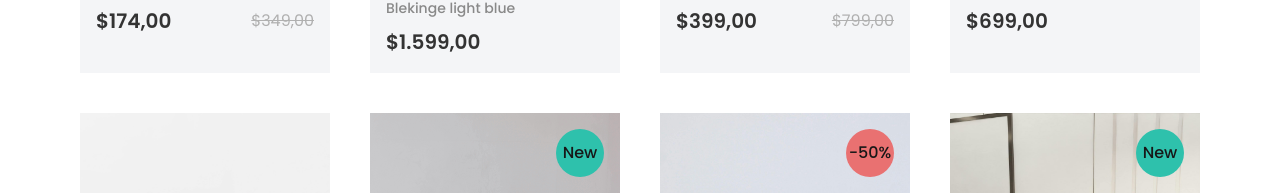
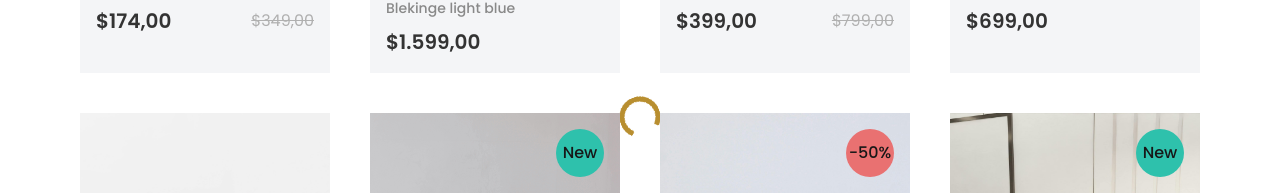
Before and after one commit to thentrsfs/furniro-app, a Next.js app: page / in a window 1280 px wide. Shown: the part 2073-2266 px from the top of the page. Built offline with nearby package versions, Linux system fonts and the light colour scheme.

Commit message:
Adding loading spinner on images

```diff
--- a/app/page.tsx
+++ b/app/page.tsx
@@ -12,6 +12,7 @@ import GoldenButton from "@/components/ui/GoldenButton";
 export default function Home() {
 
   const [isMobile, setIsMobile] = useState(false);
+  const [loading, setLoading] = useState(true);
 
   useEffect(() => {
   setIsMobile(window.innerWidth < 1024);
@@ -19,7 +20,12 @@ export default function Home() {
 
   return (
   <div className="relative bg-white flex flex-col items-center lg:gap-14 pb-12 gap-8">
-        <Image src='/backgrounds/scandinavian-bg.svg' priority alt="scandinavian-interior-mockup-wall-decal-background" width={1440} height={718} className="w-full relative " />
+     {loading && (
+            <div className="absolute inset-0 flex items-center justify-center">
+          <div className="w-10 h-10 border-4 border-golden border-t-transparent rounded-full animate-spin"></div>
+        </div>
+          )}
+        <Image src='/backgrounds/scandinavian-bg.svg' onLoadingComplete={() => setLoading(false)} priority alt="scandinavian-interior-mockup-wall-decal-background" width={1440} height={718} className="w-full relative " />
         <div className="lg:absolute lg:top-40 lg:right-20 2xl:right-50 2xl:top-60 gap-4 lg:gap-2 lg:px-11 justify-around lg:pt-8 lg:pb-2 flex flex-col rounded-[10px] lg:w-[643px] lg:h-[443px] mx-6 p-6 bg-yellow-light">
           <div className="flex flex-col gap-2">
 <p className="text-font-color font-semibold tracking-[3px]">New Arrival</p>
--- a/components/sections/BrowseRange.tsx
+++ b/components/sections/BrowseRange.tsx
@@ -1,7 +1,10 @@
+'use client'
 import { rangeThumbnails } from "@/data/thumbnails";
+import { useState } from "react";
 import Image from "next/image"
 
 const BrowseRange = () => {
+  const [loading, setLoading] = useState(true);
   return (
     <section className="flex flex-col items-center w-full 2xl:px-50 lg:px-20 gap-8 px-6">
         <div className="flex flex-col items-center gap-2">
@@ -11,7 +14,12 @@ const BrowseRange = () => {
         <div className="w-full flex gap-4 justify-between">
           {rangeThumbnails.map((item) => (
             <div className="flex flex-col items-center gap-4" key={item.title}>
-            <Image src={item.src} alt={item.alt} width={381} height={480} className="" />
+               {loading && (
+            <div className="absolute inset-0 flex items-center justify-center">
+          <div className="w-10 h-10 border-4 border-golden border-t-transparent rounded-full animate-spin"></div>
+        </div>
+          )}
+            <Image src={item.src} alt={item.alt} onLoadingComplete={() => setLoading(false)} width={381} height={480} className="" />
             <p className="text-font-color font-semibold lg:text-2xl text-lg">{item.title}</p>
             </div>
           ))}
--- a/components/sections/HeaderImage.tsx
+++ b/components/sections/HeaderImage.tsx
@@ -1,9 +1,18 @@
+'use client'
 import Image from 'next/image'
+import { useState } from 'react'
 
 const HeaderImage = ({header, from='Home'} : {header: string, from?: string}) => {
+  const [loading, setLoading] = useState(true);
+
   return (
      <div className="relative">
-<Image src='/backgrounds/shop-bg.svg' alt="shop-bg" width={1440} height={328} className='w-full'/>
+       {loading && (
+            <div className="absolute inset-0 flex items-center justify-center">
+          <div className="w-10 h-10 border-4 border-golden border-t-transparent rounded-full animate-spin"></div>
+        </div>
+          )}
+<Image src='/backgrounds/shop-bg.svg' onLoadingComplete={() => setLoading(false)} alt="shop-bg" width={1440} height={328} className='w-full'/>
 <div className='absolute inset-0 bg-white/45 backdrop-blur-[2.5px]'></div>
 <div className='absolute left-[50%] top-[50%] translate-x-[-50%] translate-y-[-50%] text-black flex flex-col items-center lg:gap-4 gap-1'>
 <h2 className='font-medium lg:text-5xl text-2xl'>{header}</h2>
--- a/components/sections/Products.tsx
+++ b/components/sections/Products.tsx
@@ -12,6 +12,7 @@ const Products = ({ isHomePage,isMobile, related, category }: { isHomePage: bool
   const pathname = usePathname();
   const { itemsToShow, selectedCategory, setSelectedCategory, getStartIndex, getEndIndex, getSortedProducts, getFilteredProducts, setCurrentPage, currentPage } = useProductStore();
   const {formatPrice} = useCartStore();
+  const [loading, setLoading] = useState(true);
 
   const [homeVisibleCount, setHomeVisibleCount] = useState(itemsToShow);
 
@@ -76,7 +77,12 @@ const Products = ({ isHomePage,isMobile, related, category }: { isHomePage: bool
             </div>
           )}
           <Link href={`/products/${item.id}`} className="w-full lg:h-[20rem] h-60 relative overflow-hidden">
-          <Image fill src={item.images[0]} alt={item.title} className="w-full object-cover" />
+          {loading && (
+            <div className="absolute inset-0 flex items-center justify-center">
+          <div className="w-10 h-10 border-4 border-golden border-t-transparent rounded-full animate-spin"></div>
+        </div>
+          )}
+          <Image fill src={item.images[0]} alt={item.title} onLoadingComplete={() => setLoading(false)} className="w-full object-cover" />
           </Link>
           <div className="flex flex-col gap-2 p-4">
             <Link className="z-10" href={`/products/${item.id}`} >
--- a/components/sections/Rooms.tsx
+++ b/components/sections/Rooms.tsx
@@ -5,6 +5,7 @@ import GoldenButton from "../ui/GoldenButton";
 import { rooms } from "@/data/rooms";
 import { useState } from "react";
 const Rooms = () => {
+  const [loading, setLoading] = useState(true);
      const [currentSlide, setCurrentSlide] = useState(0);
       const [sliderRef, instanceRef] = useKeenSlider<HTMLDivElement>({
         loop: true,
@@ -33,6 +34,7 @@ inspiration</h4>
             {rooms.map((room) => (
               <div className="keen-slider__slide" key={room.id}>
                 <div className="flex gap-6">
+
                   <Image
                     src={room.images[0]}
                     alt={`${room.title} image 1`}
```
